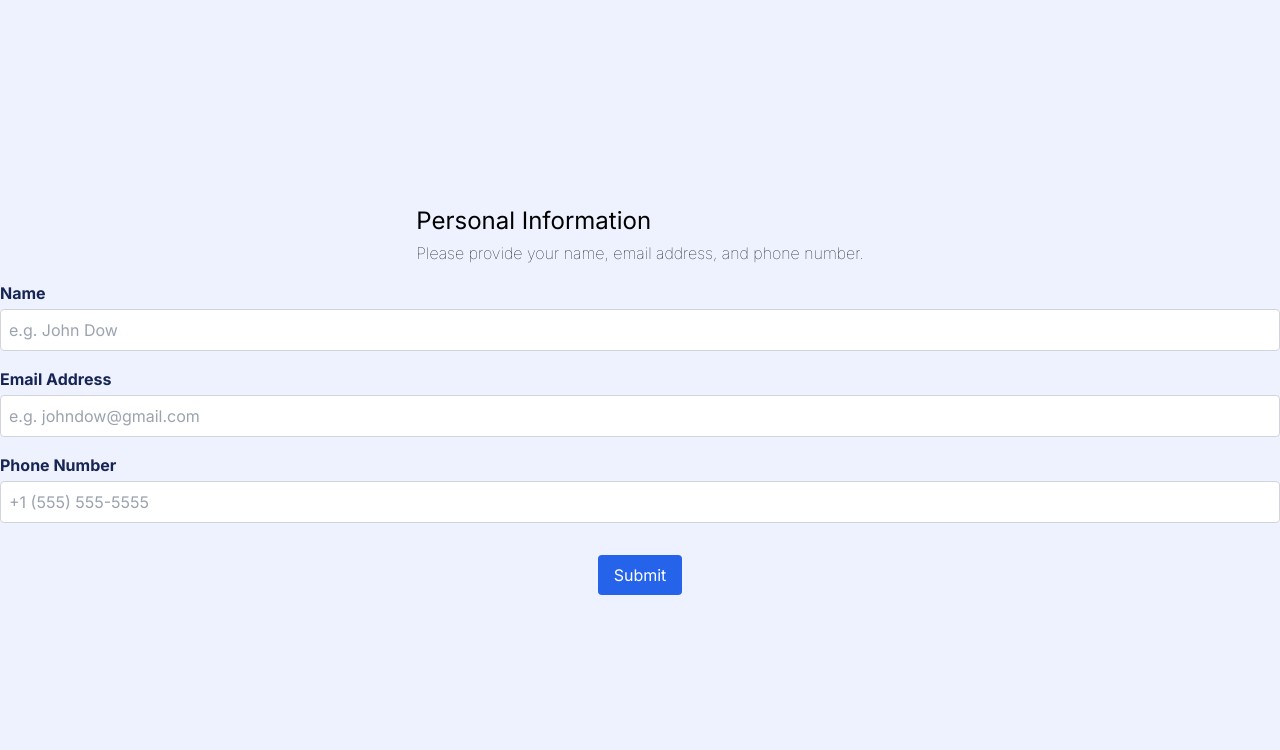
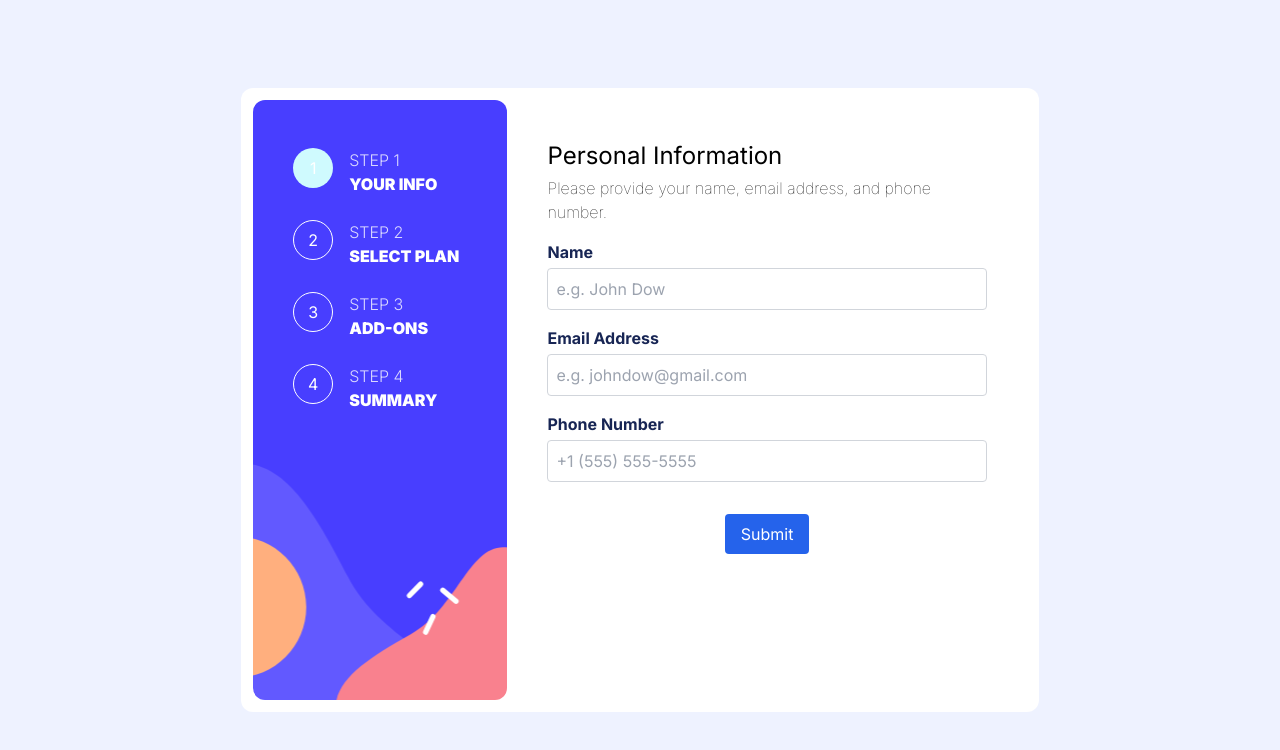
Before and after one commit to RidhaMuneer/multi-step-form-iq-task, a Next.js app: page / in a window 1280 px wide. Shown: the top 750 px of the page. Built offline with nearby package versions, Linux system fonts and the light colour scheme.

Commit message:
feat: form desktop view

```diff
--- a/src/app/page.tsx
+++ b/src/app/page.tsx
@@ -1,15 +1,29 @@
-"use client"
+"use client";
 
-import PersonalInformation from "@/components/form/PersonalInformation";
-import { PersonalInfoFormProps } from "@/types/form";
+// components
+import FormNavigationDesktop from "@/components/form/FormNavigationDesktop";
+import FormContainer from "@/components/form/FormContainer";
+
+// types
+import { STEPS } from "@/types/steps";
+
+// react
 import { useState } from "react";
 
 export default function Home() {
-  const [personalInfo, setPersonalInfo] = useState<PersonalInfoFormProps>();
-  console.log(personalInfo);
+  const [currentStep, setCurrentStep] = useState<STEPS>(STEPS.FIRST);
   return (
     <main className="flex min-h-screen flex-col bg-indigo-50 items-center justify-center">
-      <PersonalInformation setPersonalInfo={setPersonalInfo}/>
+      <div className="bg-white rounded-xl flex p-3">
+        <FormNavigationDesktop
+          currentStep={currentStep}
+          setCurrentStep={setCurrentStep}
+        />
+        <FormContainer
+          currentStep={currentStep}
+          setCurrentStep={setCurrentStep}
+        />
+      </div>
     </main>
   );
 }
--- /dev/null
+++ b/src/components/form/FormContainer.tsx
@@ -0,0 +1,33 @@
+"use client";
+
+// react
+import { useState } from "react";
+
+// types
+import { FormContainerProps, PersonalInfoFormProps } from "@/types/form";
+import { STEPS } from "@/types/steps";
+
+// components
+import PersonalInformation from "./PersonalInformation";
+import PlanSelection from "./PlanSelection";
+import AddOns from "./AddOns";
+import Summary from "./Summary";
+
+const FormContainer: React.FC<FormContainerProps> = ({
+  currentStep,
+  setCurrentStep
+}) => {
+  const [personalInfo, setPersonalInfo] = useState<PersonalInfoFormProps>();
+  return (
+    <section className="w-full m-10">
+      {currentStep === STEPS.FIRST && (
+        <PersonalInformation setPersonalInfo={setPersonalInfo} />
+      )}
+      {currentStep === STEPS.SECOND && <PlanSelection />}
+      {currentStep === STEPS.THIRD && <AddOns />}
+      {currentStep === STEPS.FORTH && <Summary />}
+    </section>
+  );
+};
+
+export default FormContainer;
--- /dev/null
+++ b/src/components/form/FormNavigationDesktop.tsx
@@ -0,0 +1,43 @@
+// types
+import { FormContainerProps } from "@/types/form";
+
+// data
+import { steps } from "@/data/steps";
+
+const FormNavigationDesktop: React.FC<FormContainerProps> = ({
+  currentStep,
+  setCurrentStep,
+}) => {
+  return (
+    <nav
+      className="flex flex-col justify-start pt-10 items-start gap-4 rounded-xl min-h-[600px] px-10 w-[50%]"
+      style={{
+        backgroundImage: "url('/images/bg-sidebar-desktop.svg')",
+        backgroundSize: "cover",
+        backgroundPosition: "center",
+      }}
+    >
+      {steps.map((step, index) => (
+        <div
+          className="flex justify-center items-center gap-4 cursor-pointer"
+          key={index}
+          onClick={() => setCurrentStep(step.stepNum)}
+        >
+          <p
+            className={`border rounded-full border-white text-white min-w-10 min-h-10 flex justify-center items-center ${
+              currentStep === step.stepNum && "bg-cyan-100 text-black border-0"
+            }`}
+          >
+            {step.stepNum}
+          </p>
+          <div className="flex flex-col items-start justify-center text-white pt-2">
+            <p className="font-light opacity-80">STEP {step.stepNum}</p>
+            <h2 className="font-black">{step.title}</h2>
+          </div>
+        </div>
+      ))}
+    </nav>
+  );
+};
+
+export default FormNavigationDesktop;
--- a/src/data/steps.ts
+++ b/src/data/steps.ts
@@ -1,27 +1,20 @@
-// types
-import { Step } from "@/types/steps";
+import { STEPS } from "@/types/steps";
 
-// components
-import Summary from "@/components/form/Summary";
-import PlanSelection from "@/components/form/PlanSelection";
-import PersonalInformation from "@/components/form/PersonalInformation";
-import AddOns from "@/components/form/AddOns";
-
-// export const steps: Step[] = [
-//   {
-//     title: "YOUR INFO",
-//     Component: PersonalInformation,
-//   },
-//   {
-//     title: "SELECT PLAN",
-//     Component: PlanSelection,
-//   },
-//   {
-//     title: "ADD-ONS",
-//     Component: AddOns,
-//   },
-//   {
-//     title: "SUMMARY",
-//     Component: Summary,
-//   },
-// ];
+export const steps = [
+  {
+    stepNum: STEPS.FIRST,
+    title: "YOUR INFO",
+  },
+  {
+    stepNum: STEPS.SECOND,
+    title: "SELECT PLAN",
+  },
+  {
+    stepNum: STEPS.THIRD,
+    title: "ADD-ONS",
+  },
+  {
+    stepNum: STEPS.FORTH,
+    title: "SUMMARY",
+  },
+];
--- a/src/types/steps.ts
+++ b/src/types/steps.ts
@@ -6,5 +6,14 @@ export type Step = {
 };
 
 export type PersonalInformationProps = {
-  setPersonalInfo: React.Dispatch<React.SetStateAction<PersonalInfoFormProps | undefined>>;
+  setPersonalInfo: React.Dispatch<
+    React.SetStateAction<PersonalInfoFormProps | undefined>
+  >;
 };
+
+export enum STEPS {
+  FIRST = 1,
+  SECOND = 2,
+  THIRD = 3,
+  FORTH = 4,
+}
```
Also changed, not shown: src/hooks/useScreenWidth.tsx (added, +37 -0 lines), src/types/form.ts (+7 -0 lines).
